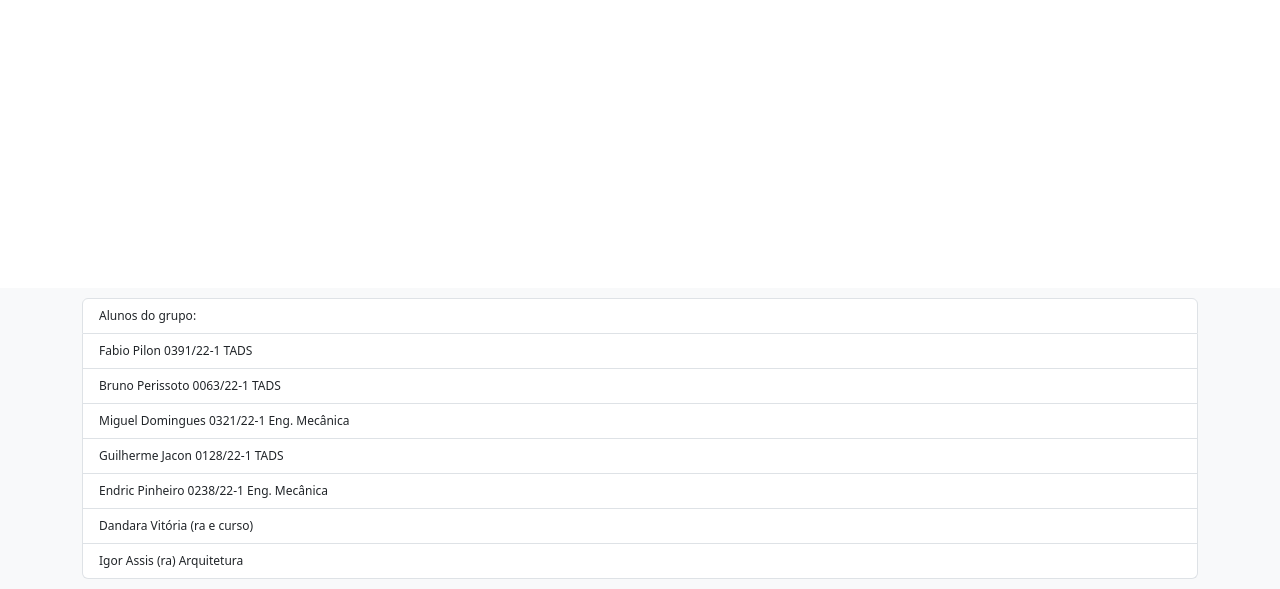
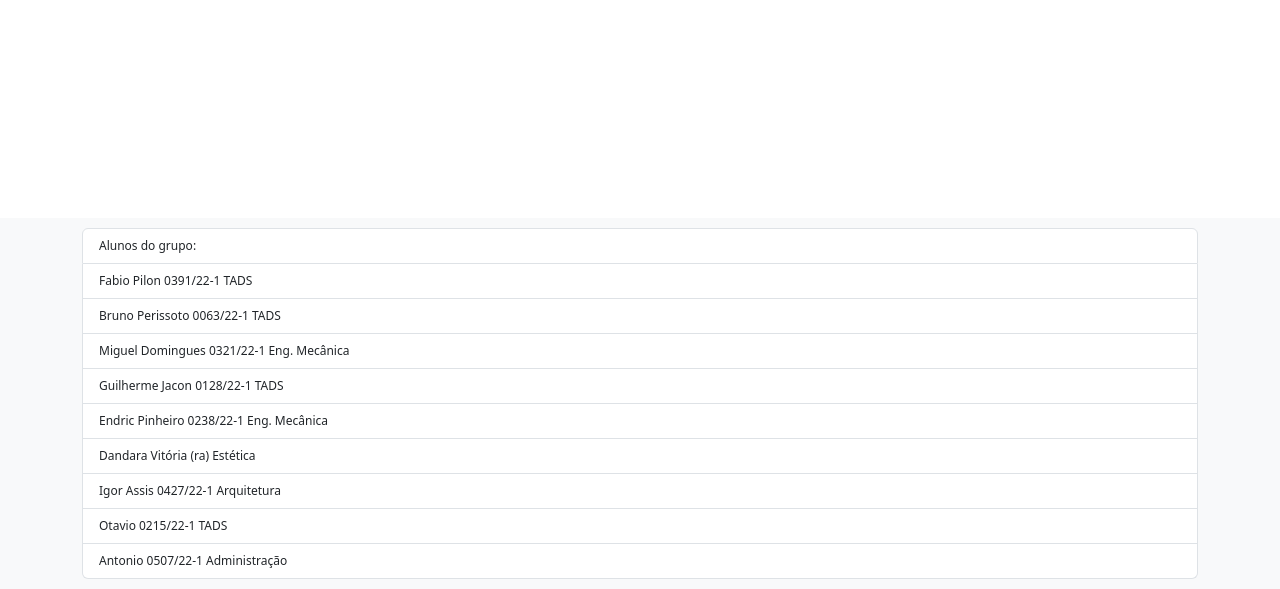
Before and after one commit to fabiop87/SiteODS, a plain HTML site: page index.html in a window 1280 px wide. Shown: the part 211-800 px from the top of the page. Drawn offline with Linux system fonts and the light colour scheme.

Commit message:
Update index.html

```diff
--- a/index.html
+++ b/index.html
@@ -129,11 +129,15 @@
                 <li class="list-group-item">Miguel Domingues 0321/22-1 Eng. Mecânica</li>
                 <li class="list-group-item">Guilherme Jacon 0128/22-1 TADS</li>
                 <li class="list-group-item">Endric Pinheiro 0238/22-1 Eng. Mecânica</li>
-                <li class="list-group-item">Dandara Vitória (ra e curso)</li>
-                <li class="list-group-item">Igor Assis (ra) Arquitetura</li>
+                <li class="list-group-item">Dandara Vitória (ra) Estética</li>
+                <li class="list-group-item">Igor Assis 0427/22-1 Arquitetura</li>
+                <li class="list-group-item">Otavio 0215/22-1 TADS</li>
+                <li class="list-group-item">Antonio 0507/22-1 Administração</li>
             </ul>
         </div>
     </footer>
+
+
 
 
     <script src="Resources/content.js"></script>
```
